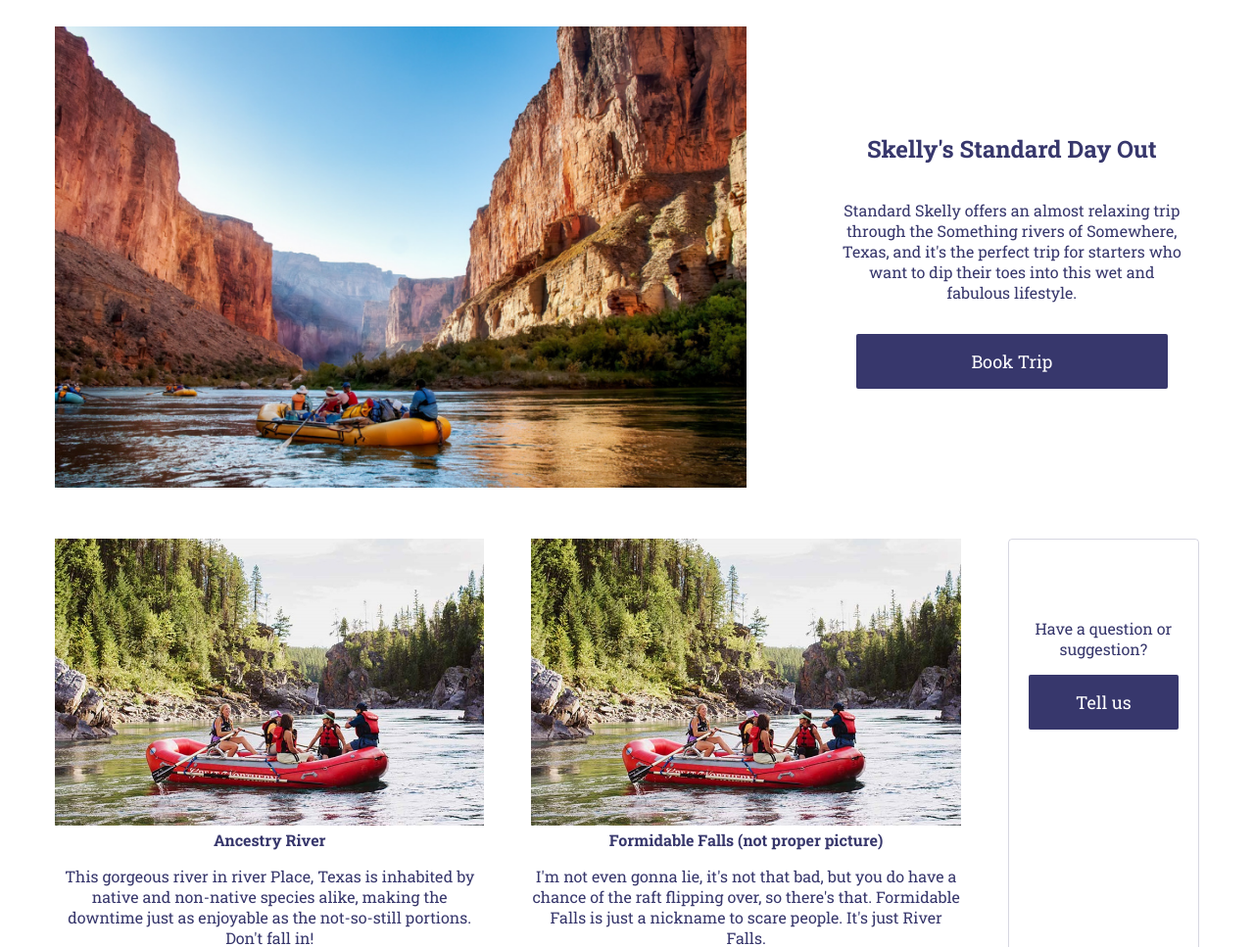
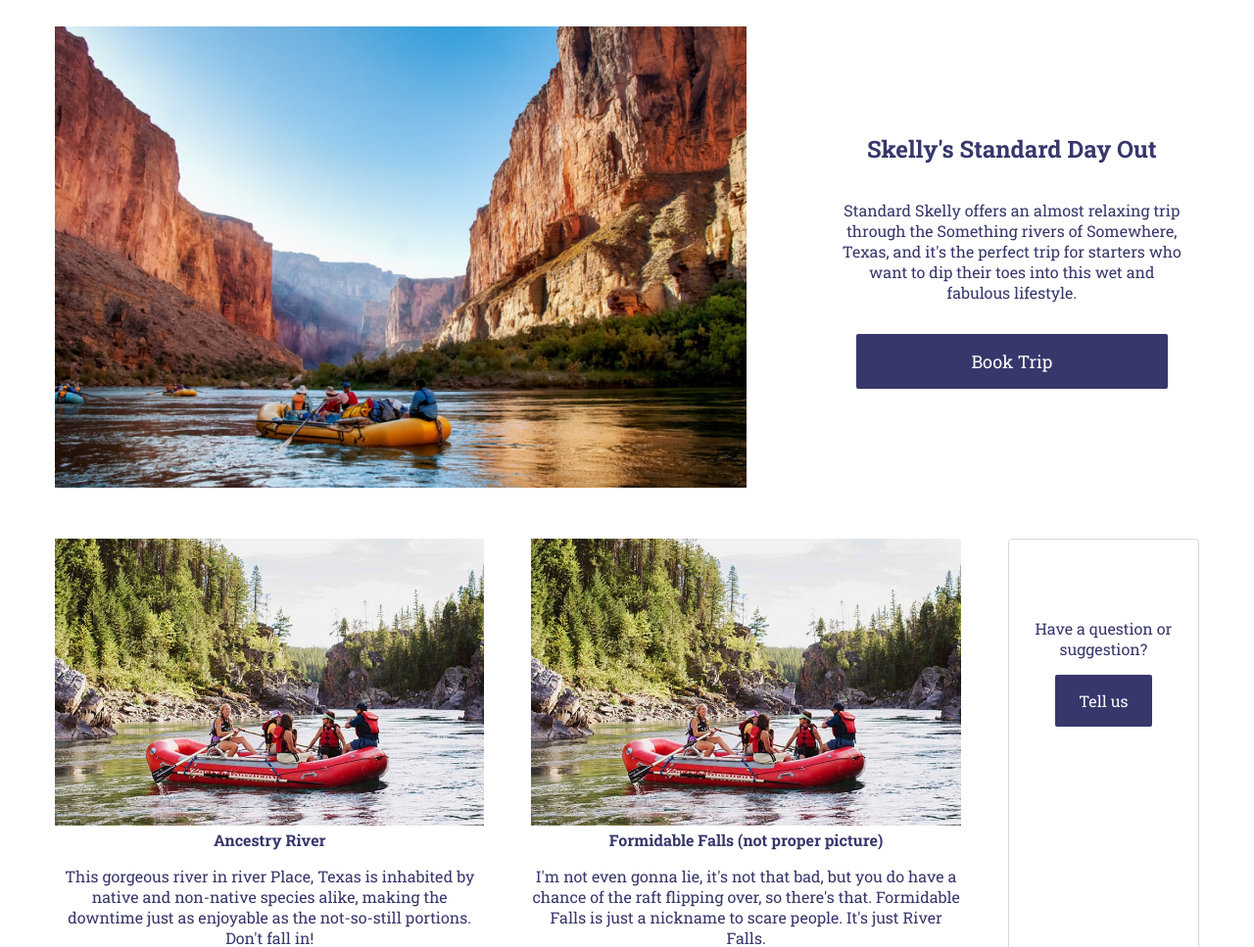
Before and after one commit to somewhat-armoured-shrimp/wdd130, a plain HTML site: page wwr/trips.html in a window 1280 px wide. Shown: the part 133-1100 px from the top of the page at 98% size. Drawn offline with Linux system fonts and the light colour scheme.

Commit message:
trips but with a non-<button> functional button :) other buttons are buttons but i needa hurry :)

```diff
--- a/wwr/styles/rafting.css
+++ b/wwr/styles/rafting.css
@@ -367,10 +367,18 @@ start of TRIPS
     background-color: var(--accent1-color);
 }
 
-.tell-us button {
+.tell-us a {
+    background-color: var(--primary-color);
+    color: white;
+    padding: 1rem 1.5rem;
+    text-decoration: none;
     border-radius: 2px;
-    margin: 0;
-    padding: 1rem 3rem;
+}
+
+.tell-us a:hover {
+    border-radius: 2px;
+    text-decoration: none;
+    background-color: var(--accent1-color);
 }
 
 .trips button {
--- a/wwr/trips.html
+++ b/wwr/trips.html
@@ -21,8 +21,9 @@
         <main class="trips-page">
             <div class="tell-us">
                 <p>Have a question or suggestion?</p>
-                <a href="contact.html" target="_blank">
-                    <button>Tell us</button> <!-- YOU SEEMED LIKE YOU WERE WORKING BEFORE WHAT HAPPENED -->
+                <a href="contact.html" target="_blank">Tell us
+                     <!-- YOU SEEMED LIKE YOU WERE WORKING BEFORE WHAT HAPPENED -->
+                      <!-- I will not fix the buttons for this BUT i will not be using them in the future -->
                 </a>
             </div>
             <div class="skelly-trip">
```
